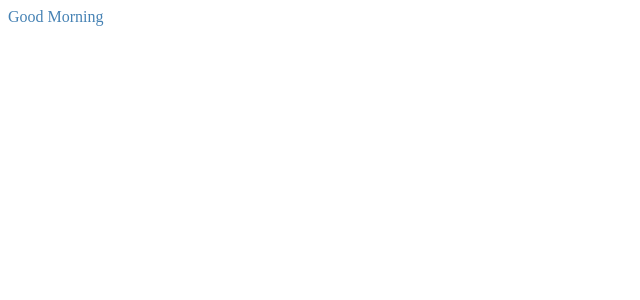
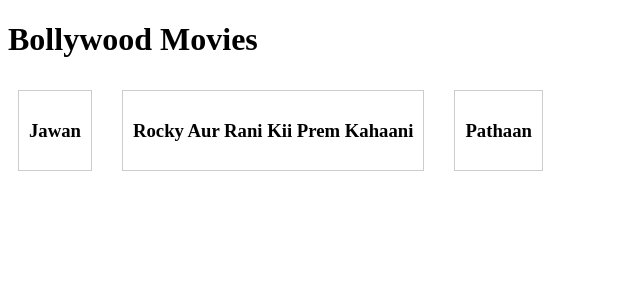
Before and after one commit to amruta387/AmyFlix-Client, a React (Vite) app: page / in a window 1280 px wide. Shown: the top 300 px of the page, without its empty margins (0-640 px from the left). Built offline with nearby package versions, Linux system fonts and the light colour scheme.

Commit message:
returns MainView

```diff
--- a/src/index.jsx
+++ b/src/index.jsx
@@ -1,4 +1,6 @@
+import React from "react";
 import { createRoot } from 'react-dom/client';
+import MainView from "./Components/MainView/MainView";
 
 // Import statement to indicate that you need to bundle `./index.scss`
 import "./index.scss";
@@ -6,8 +8,8 @@
 // Main component (will eventually use all the others)
 const AmyFlixApplication = () => {
     return (
-        <div className="amy-flix">
-            <div>Good Morning</div>
+        <div>
+            <MainView />
         </div>
     );
 };
```
Also changed, not shown: 2 other files (tests, documents, lock files or other folders).
